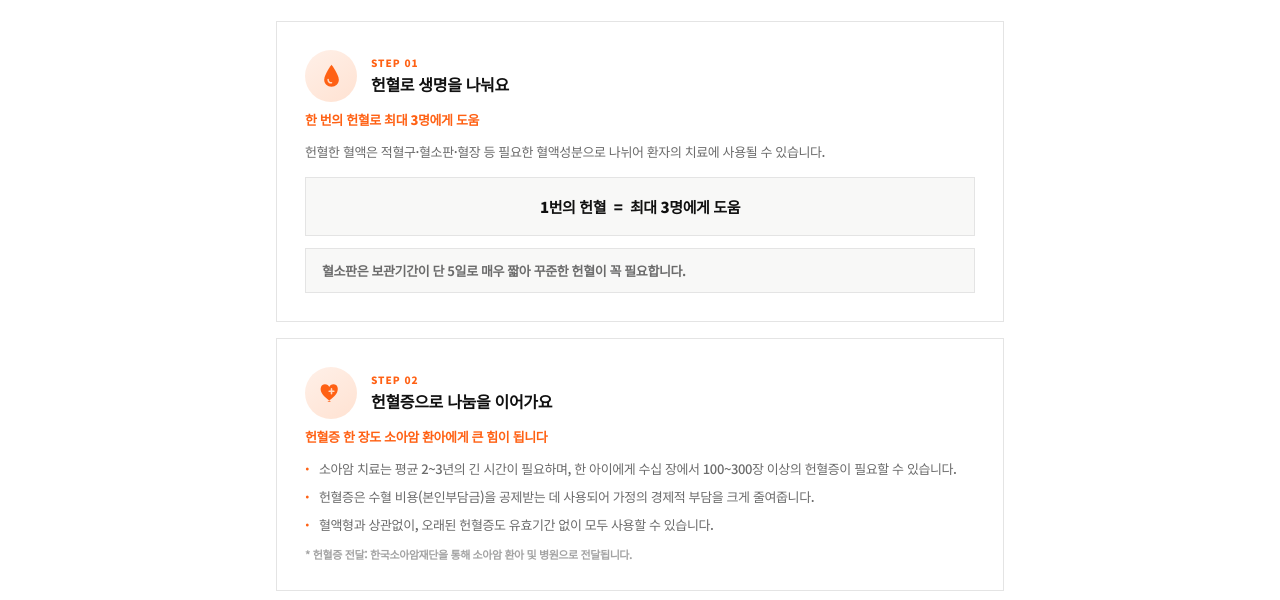
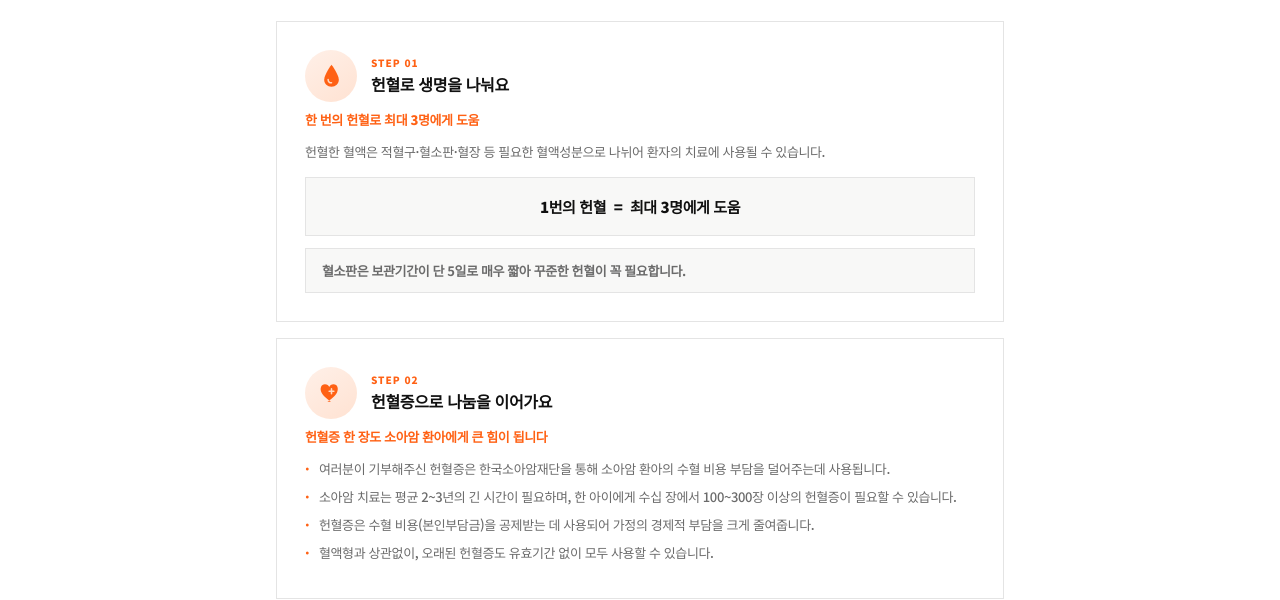
Before and after one commit to jinajeon0505/blood-donation, a website: page public/index.html in a window 1280 px wide. Shown: the part 202-802 px from the top of the page. Drawn offline with Linux system fonts and the light colour scheme; no server answers.

Commit message:
STEP 02 문구 수정: 헌혈증 사용처 안내 문장 추가, 하단 각주 제거

```diff
--- a/public/index.html
+++ b/public/index.html
@@ -67,11 +67,11 @@
       </div>
       <div class="impact-card-sub">헌혈증 한 장도 소아암 환아에게 큰 힘이 됩니다</div>
       <ul class="dot-list">
+        <li>여러분이 기부해주신 헌혈증은 한국소아암재단을 통해 소아암 환아의 수혈 비용 부담을 덜어주는데 사용됩니다.</li>
         <li>소아암 치료는 평균 2~3년의 긴 시간이 필요하며, 한 아이에게 수십 장에서 100~300장 이상의 헌혈증이 필요할 수 있습니다.</li>
         <li>헌혈증은 수혈 비용(본인부담금)을 공제받는 데 사용되어 가정의 경제적 부담을 크게 줄여줍니다.</li>
         <li>혈액형과 상관없이, 오래된 헌혈증도 유효기간 없이 모두 사용할 수 있습니다.</li>
       </ul>
-      <p style="font-size:11px;color:var(--text-faint);font-weight:600;margin-top:10px">* 헌혈증 전달: 한국소아암재단을 통해 소아암 환아 및 병원으로 전달됩니다.</p>
     </div>
 
     <!-- 03 -->
```
